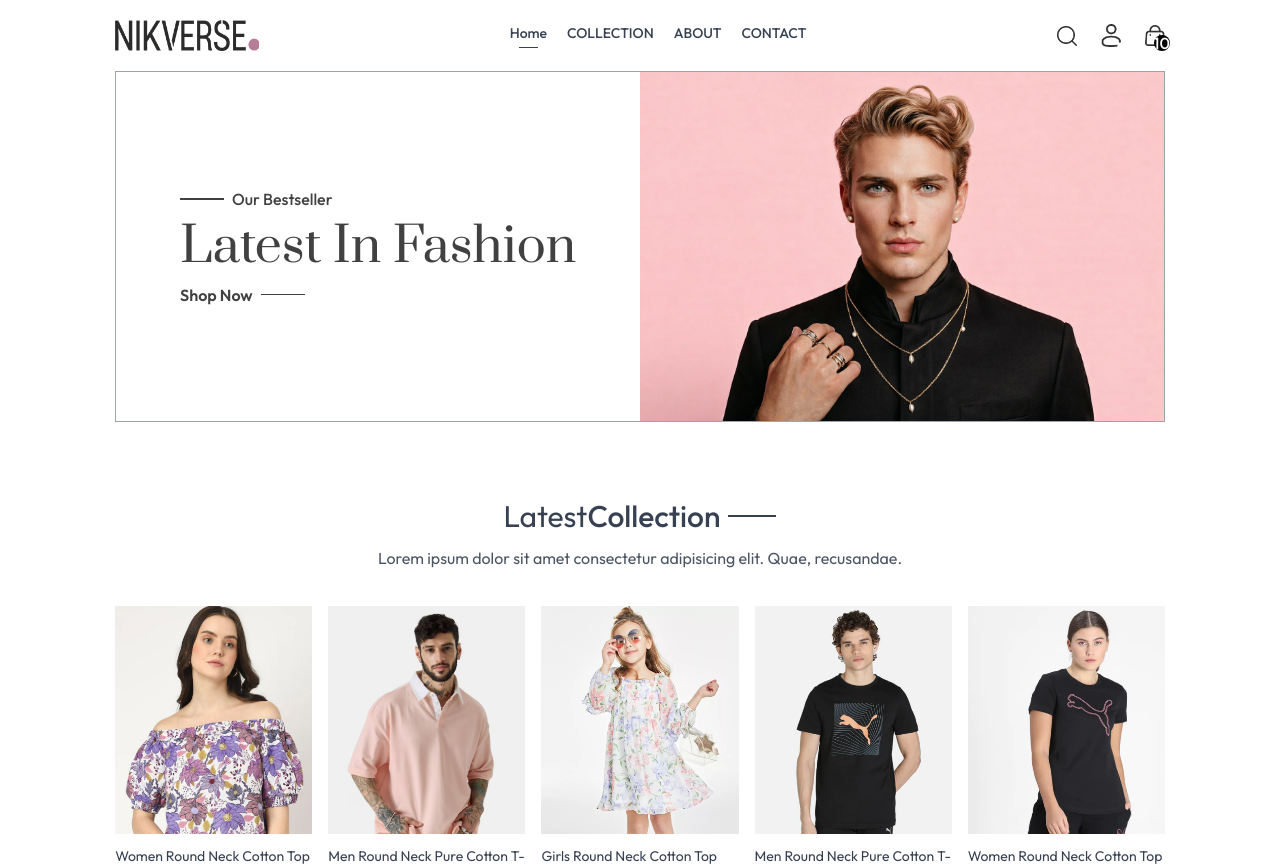
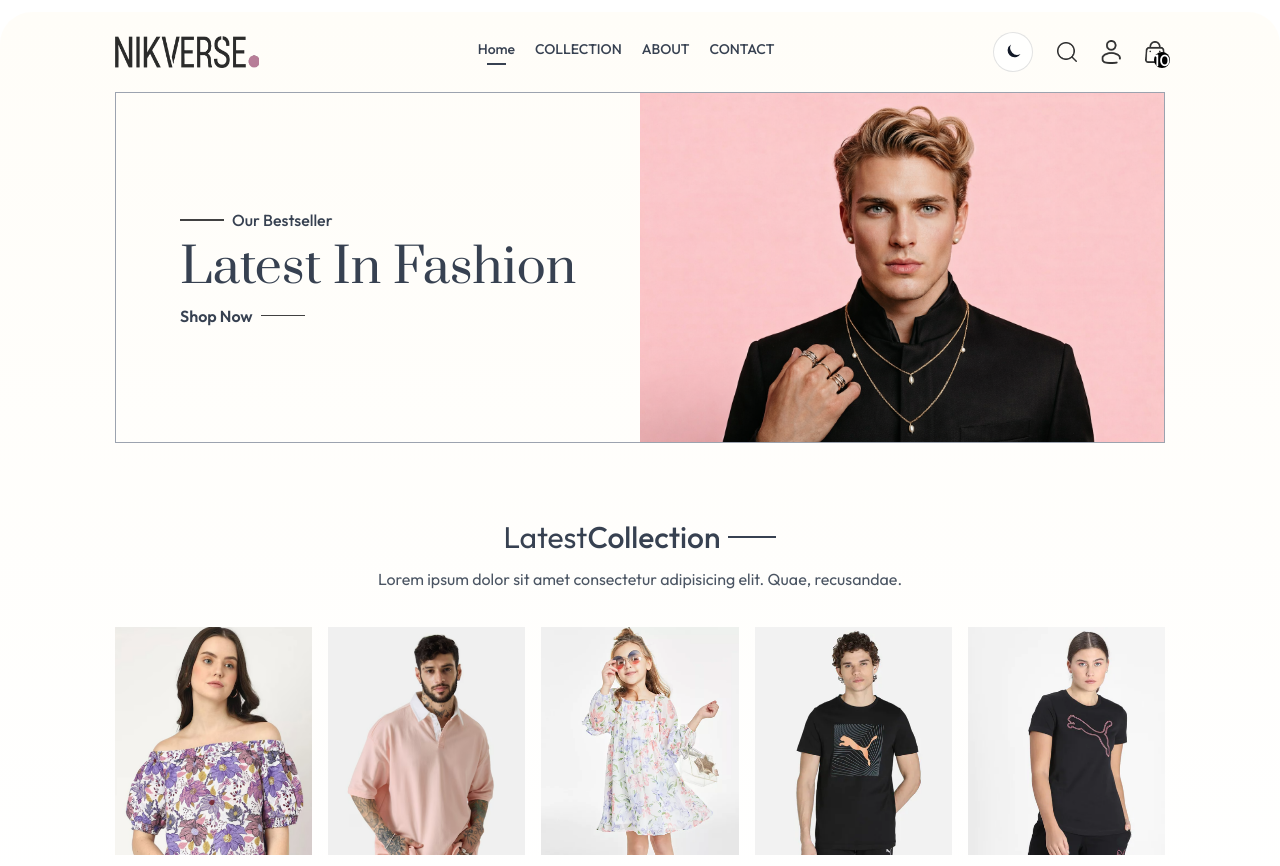
Before and after one commit to NikhilBhatt-dev/E-commerce, a React (Vite) app: page / in a window 1280 px wide. Shown: the top 866 px of the page. Built offline with nearby package versions, Linux system fonts and the light colour scheme.

Commit message:
add to cart

```diff
--- a/src/App.jsx
+++ b/src/App.jsx
@@ -1,5 +1,5 @@
-import React from 'react'
-import { Routes, Route } from 'react-router-dom'
+import React, { useEffect, useState } from 'react'
+import { Routes, Route, useLocation } from 'react-router-dom'
 
 import Home from './pages/Home'
 import Collection from './pages/Collection'
@@ -16,12 +16,24 @@ import SearchBar from './components/SearchBar'
 
 
 const App =() =>{
+  const location = useLocation();
+  const isHomePage = location.pathname === '/';
+  const [theme, setTheme] = useState(() => localStorage.getItem('site-theme') || 'light');
+
+  useEffect(() => {
+    localStorage.setItem('site-theme', theme);
+  }, [theme]);
+
+  const toggleTheme = () => {
+    setTheme((currentTheme) => (currentTheme === 'light' ? 'dark' : 'light'));
+  };
+
   return (
-   <div className="px-4 sm:px-[5vw] md:px-[7vw] lg:px-[9vw]">
-    <Nav />
+   <div className={`app-shell app-theme-${theme} px-4 sm:px-[5vw] md:px-[7vw] lg:px-[9vw]`}>
+    <Nav theme={theme} toggleTheme={toggleTheme} isHomePage={isHomePage} />
     <SearchBar />
     <Routes>
-      <Route path='/' element={<Home/>} />
+      <Route path='/' element={<Home theme={theme} />} />
       <Route path='/collection' element={<Collection />} />
       <Route path='/about' element={<About />} />
       <Route path='/login' element={<Login />} />
--- a/src/components/BestSeller.jsx
+++ b/src/components/BestSeller.jsx
@@ -16,12 +16,12 @@ const BestSeller = () => {
     }, [products]);
 
     return (
-        <div className='my-10'>
+        <div className='home-section my-10'>
 
             <div className='text-center text-3xl py-8'>
                 <Title text1={'BEST'} text2={'SELLERS'} />
 
-                <p className='w-3/4 m-auto text-xs sm:text-sm md:text-base text-gray-600'>
+                <p className='home-section-subtitle w-3/4 m-auto text-xs sm:text-sm md:text-base text-gray-600'>
                     Lorem ipsum dolor sit amet consectetur adipisicing elit.
                 </p>
             </div>
--- a/src/components/Hero.jsx
+++ b/src/components/Hero.jsx
@@ -3,12 +3,12 @@ import React from 'react'
 import {assets} from '../assets/assets'
 const Hero = () => {
   return (
-    <div className='flex flex-col sm:flex-row border border-gray-400'>
+    <div className='home-hero flex flex-col sm:flex-row border border-gray-400'>
 
       {/* Left Side Hero */}
       <div className='w-full sm:w-1/2 flex items-center justify-center py-10 sm:py-0'>
 
-        <div className='text-[#414141]'>
+        <div className='home-hero-copy text-[#414141]'>
 
           <div className='flex items-center gap-2'>
 
--- a/src/components/LatestCollection.jsx
+++ b/src/components/LatestCollection.jsx
@@ -16,10 +16,10 @@ const LatestCollection = () => {
 
 
   return (
-    <div className='my-10'>
+    <div className='home-section my-10'>
         <div className='text-center py-9 text-3xl'>
             <Title text1={'Latest'} text2={'Collection'} />
-            <p className='w-3/4 m-auto text-xs sm:text-sm md:text-base text-gray-600'>
+            <p className='home-section-subtitle w-3/4 m-auto text-xs sm:text-sm md:text-base text-gray-600'>
                 Lorem ipsum dolor sit amet consectetur adipisicing elit. Quae, recusandae.
                 </p>
         </div>
--- a/src/components/Nav.jsx
+++ b/src/components/Nav.jsx
@@ -5,16 +5,16 @@ import { Link, NavLink } from 'react-router-dom'
 import { useContext } from 'react'
 import { ShopContext } from '../context/ShopContext'
 
-const Nav = () => {
+const Nav = ({ theme, toggleTheme, isHomePage }) => {
 
     const [visible, setvisible] = useState(false);
     const {setShowSearch} = useContext(ShopContext);
   return (
-    <div className='flex items-center justify-between py-5 font-medium'>
+    <div className={`flex items-center justify-between py-5 font-medium transition-colors duration-300 ${isHomePage ? 'home-nav' : ''}`}>
      <Link to='/'>
      <img src={assets.logo} alt="logo" className='w-36'/>
           </Link>
-    <ul className='hidden sm:flex gap-5 text-sm text-gray-700'>
+    <ul className={`hidden sm:flex gap-5 text-sm ${isHomePage ? 'home-nav-links' : 'text-gray-700'}`}>
 
         <NavLink to='/' className='flex flex-col items-center gap-1'>
             <p>Home</p>
@@ -42,13 +42,32 @@ const Nav = () => {
 
     </ul>
 
-    <div className='flex items-center gap-6'>
+    <div className='flex items-center gap-4 sm:gap-6'>
+        {isHomePage && (
+          <button
+            type='button'
+            onClick={toggleTheme}
+            className='theme-toggle flex h-10 w-10 items-center justify-center rounded-full border transition-all duration-300'
+            aria-label={theme === 'dark' ? 'Switch to light mode' : 'Switch to dark mode'}
+          >
+            {theme === 'dark' ? (
+              <svg xmlns='http://www.w3.org/2000/svg' viewBox='0 0 24 24' fill='none' stroke='currentColor' strokeWidth='1.8' className='h-5 w-5'>
+                <circle cx='12' cy='12' r='4' />
+                <path d='M12 2v2.5M12 19.5V22M4.93 4.93l1.77 1.77M17.3 17.3l1.77 1.77M2 12h2.5M19.5 12H22M4.93 19.07l1.77-1.77M17.3 6.7l1.77-1.77' />
+              </svg>
+            ) : (
+              <svg xmlns='http://www.w3.org/2000/svg' viewBox='0 0 24 24' fill='currentColor' className='h-5 w-5'>
+                <path d='M21 14.25A8.25 8.25 0 0 1 9.75 3a8.25 8.25 0 1 0 11.25 11.25Z' />
+              </svg>
+            )}
+          </button>
+        )}
         <img onClick={()=>setShowSearch(true)} src={assets.search_icon} alt="search-icon" className='w-5 cursor-pointer' />
 
         <div className='group relative'>
                   <img className='w-5 cursor-pointer' src={assets.profile_icon} alt="profile_icon" />
                   <div className='group-hover:block hidden absolute right-0 pt-4'>
-                      <div className='flex flex-col gap-2 w-36 py-3 px-5 bg-white text-gray-500 rounded shadow-md'>
+                      <div className={`flex flex-col gap-2 w-36 py-3 px-5 rounded shadow-md ${isHomePage ? 'home-profile-menu' : 'bg-white text-gray-500'}`}>
                           <p className='cursor-pointer hover:text-black'>My Profile</p>
                           <p className='cursor-pointer hover:text-black'>Orders</p>
                           <p className='cursor-pointer hover:text-black'>Logout</p>
@@ -69,8 +88,8 @@ const Nav = () => {
     {/* sidebar menu for small screen */}
 
 
-          <div className={`fixed top-0 right-0 h-full bg-white z-50 transition-all duration-300 ${visible ? 'w-64' : 'w-0 overflow-hidden'}`}>
-              <div className='flex flex-col text-gray-600'>
+          <div className={`fixed top-0 right-0 h-full z-50 transition-all duration-300 ${visible ? 'w-64' : 'w-0 overflow-hidden'} ${isHomePage ? 'home-mobile-menu' : 'bg-white'}`}>
+              <div className={`flex flex-col ${isHomePage ? 'home-mobile-menu-links' : 'text-gray-600'}`}>
                     <div onClick={()=>setvisible(false)} className='flex items-center gap-4 p-3 cursor-pointer'>
                         <img src={assets.dropdown_icon} className='h-4 rotate-180' alt="" />
                         <p>Back</p>
--- a/src/components/ProductItem.jsx
+++ b/src/components/ProductItem.jsx
@@ -7,9 +7,9 @@ const ProductItem = ({ id, image, name, price }) => {
     const { currency } = useContext(ShopContext);
 
     return (
-        <Link to={`/product/${id}`} className='text-gray-700 cursor-pointer'>
+        <Link to={`/product/${id}`} className='home-product-item text-gray-700 cursor-pointer'>
 
-            <div className='overflow-hidden'>
+            <div className='home-product-image overflow-hidden'>
                 <img
                     src={image[0]}
                     onError={(e) => (e.target.src = image[1]?.url)}
--- a/src/index.css
+++ b/src/index.css
@@ -12,6 +12,198 @@ a.active hr{
 *{
    font-family: Outfit;
 }
+
+body{
+   background: #ffffff;
+   color: #111827;
+}
+
+.app-shell{
+   min-height: 100vh;
+   transition: background-color 0.3s ease, color 0.3s ease;
+}
+
+.app-theme-light{
+   border-radius: 32px;
+   margin-top: 12px;
+   margin-bottom: 12px;
+   padding-bottom: 24px;
+}
+
+.app-theme-light{
+   background: linear-gradient(180deg, #fffdf8 0%, #ffffff 35%, #fff7ed 100%);
+   color: #1f2937;
+}
+
+.app-theme-dark{
+   background: linear-gradient(180deg, #111827 0%, #0f172a 45%, #172554 100%);
+   color: #f8fafc;
+   box-shadow: 0 20px 50px rgba(15, 23, 42, 0.35);
+}
+
+.app-theme-dark a,
+.app-theme-dark p,
+.app-theme-dark h1,
+.app-theme-dark h2,
+.app-theme-dark h3,
+.app-theme-dark h4,
+.app-theme-dark span,
+.app-theme-dark label,
+.app-theme-dark li,
+.app-theme-dark b{
+   color: inherit;
+}
+
+.app-theme-dark .border,
+.app-theme-dark .border-t,
+.app-theme-dark .border-b,
+.app-theme-dark .border-l,
+.app-theme-dark .border-r,
+.app-theme-dark .border-t-2,
+.app-theme-dark .border-gray-100,
+.app-theme-dark .border-gray-400{
+   border-color: rgba(148, 163, 184, 0.28) !important;
+}
+
+.app-theme-dark .bg-white,
+.app-theme-dark .bg-gray-50{
+   background-color: rgba(15, 23, 42, 0.92) !important;
+}
+
+.app-theme-dark .bg-black{
+   background-color: #f8fafc !important;
+}
+
+.app-theme-dark .text-white{
+   color: #0f172a !important;
+}
+
+.app-theme-dark .text-black,
+.app-theme-dark .text-gray-400,
+.app-theme-dark .text-gray-500,
+.app-theme-dark .text-gray-600,
+.app-theme-dark .text-gray-700,
+.app-theme-dark .text-gray-800{
+   color: #cbd5e1 !important;
+}
+
+.app-theme-dark input,
+.app-theme-dark textarea,
+.app-theme-dark select{
+   background: rgba(15, 23, 42, 0.55);
+   color: #f8fafc;
+}
+
+.app-theme-dark input::placeholder,
+.app-theme-dark textarea::placeholder{
+   color: #94a3b8;
+}
+
+.app-theme-dark button{
+   transition: background-color 0.3s ease, color 0.3s ease, border-color 0.3s ease;
+}
+
+.app-theme-dark hr{
+   border-color: rgba(148, 163, 184, 0.28);
+}
+
+.home-nav-links,
+.home-nav .theme-toggle,
+.home-profile-menu,
+.home-mobile-menu-links,
+.home-title-text,
+.home-section-subtitle,
+.home-policy,
+.home-newsletter-title,
+.home-newsletter-copy,
+.home-product-item,
+.home-hero-copy{
+   transition: color 0.3s ease, background-color 0.3s ease, border-color 0.3s ease, box-shadow 0.3s ease;
+}
+
+.app-theme-light .home-nav-links,
+.app-theme-light .home-title-text,
+.app-theme-light .home-policy,
+.app-theme-light .home-newsletter-title,
+.app-theme-light .home-product-item,
+.app-theme-light .home-hero-copy{
+   color: #374151;
+}
+
+.app-theme-dark .home-nav-links,
+.app-theme-dark .home-title-text,
+.app-theme-dark .home-policy,
+.app-theme-dark .home-newsletter-title,
+.app-theme-dark .home-product-item,
+.app-theme-dark .home-hero-copy{
+   color: #f8fafc;
+}
+
+.app-theme-dark .home-title-line,
+.app-theme-dark .home-hero-copy p[class*='bg-']{
+   background-color: #f59e0b;
+}
+
+.app-theme-dark .home-hero{
+   border-color: rgba(148, 163, 184, 0.35);
+   background: rgba(15, 23, 42, 0.32);
+}
+
+.app-theme-dark .home-section-subtitle,
+.app-theme-dark .home-policy-copy,
+.app-theme-dark .home-newsletter-copy{
+   color: #cbd5e1;
+}
+
+.app-theme-dark .home-product-image{
+   border-radius: 18px;
+   background: rgba(255, 255, 255, 0.04);
+}
+
+.app-theme-dark .theme-toggle{
+   border-color: rgba(245, 158, 11, 0.6);
+   background: rgba(245, 158, 11, 0.12);
+   color: #fef3c7;
+}
+
+.app-theme-light .theme-toggle{
+   border-color: rgba(17, 24, 39, 0.12);
+   background: rgba(255, 255, 255, 0.8);
+   color: #111827;
+}
+
+.app-theme-dark .home-profile-menu,
+.app-theme-dark .home-mobile-menu{
+   background: #0f172a;
+   color: #e2e8f0;
+   border-left: 1px solid rgba(148, 163, 184, 0.2);
+}
+
+.app-theme-light .home-profile-menu,
+.app-theme-light .home-mobile-menu{
+   background: #ffffff;
+   color: #6b7280;
+}
+
+.app-theme-dark .home-newsletter-form{
+   border-color: rgba(148, 163, 184, 0.35);
+   background: rgba(15, 23, 42, 0.42);
+}
+
+.app-theme-dark .home-newsletter-input{
+   background: transparent;
+   color: #f8fafc;
+}
+
+.app-theme-dark .home-newsletter-input::placeholder{
+   color: #94a3b8;
+}
+
+.app-theme-dark .home-newsletter-button{
+   background: #f59e0b;
+   color: #111827;
+}
+
 .prata-regular {
    font-family: "Prata", serif;
    font-weight: 400;
--- a/src/pages/Home.jsx
+++ b/src/pages/Home.jsx
@@ -5,9 +5,9 @@ import BestSeller from '../components/BestSeller'
 import OurPolicy from '../components/OurPolicy'
 import NewsLatter from '../components/NewsLatter'
 
-const Home = () => {
+const Home = ({ theme }) => {
   return (
-    <div>
+    <div className={`home-page ${theme === 'dark' ? 'home-page-dark' : 'home-page-light'}`}>
       <Hero />
       <LatestCollection />
       <BestSeller />
```
Also changed, not shown: src/components/NewsLatter.jsx (+6 -6 lines), src/components/OurPolicy.jsx (+4 -4 lines), src/components/Title.jsx (+4 -4 lines).
